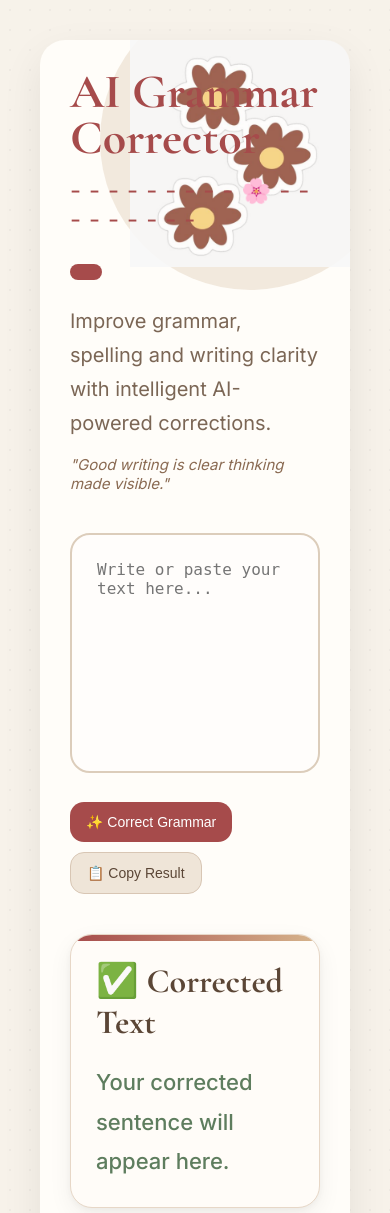
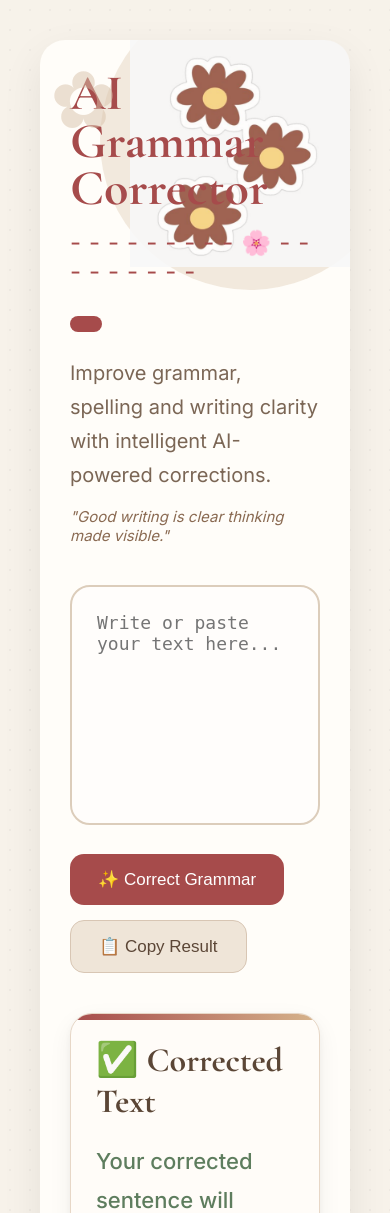
Before and after one commit to Bhumika-Jain48/ai-grammar-corrector, a FastAPI app: page / in a window 390 px wide. Shown: the top 1213 px of the page. Run offline with FastAPI, Linux system fonts and the light colour scheme.

Commit message:
Improve mobile app layout

```diff
--- a/static/style.css
+++ b/static/style.css
@@ -402,42 +402,31 @@ textarea:focus{
 
 /* Mobile */
 
-@media (max-width: 768px) {
+@media(max-width:900px){
 
-    .container {
-        width: 100%;
-        padding: 30px 20px;
+    .header{
+    position:relative;
+}
+    .header h1{
+
+        font-size:50px;
     }
+    .header::before{
 
-    .header h1 {
-        font-size: 48px;
-    }
+    content:"✿";
 
-    textarea {
-        width: 100%;
-        font-size: 16px;
-    }
+    position:absolute;
 
-    .buttons {
-        display: flex;
-        flex-direction: row;
-        gap: 10px;
-    }
+    top:-20px;
+    left:-20px;
 
-    .primary-btn,
-    .secondary-btn {
-        font-size: 14px;
-        padding: 12px 16px;
-    }
+    font-size:80px;
 
-    .flower-top {
-        width: 140px;
-    }
+    color:#d8c2aa;
 
-    .flower-bottom {
-        width: 110px;
-    }
+    opacity:.5;
 }
+
     .results{
 
         grid-template-columns:1fr;
```
